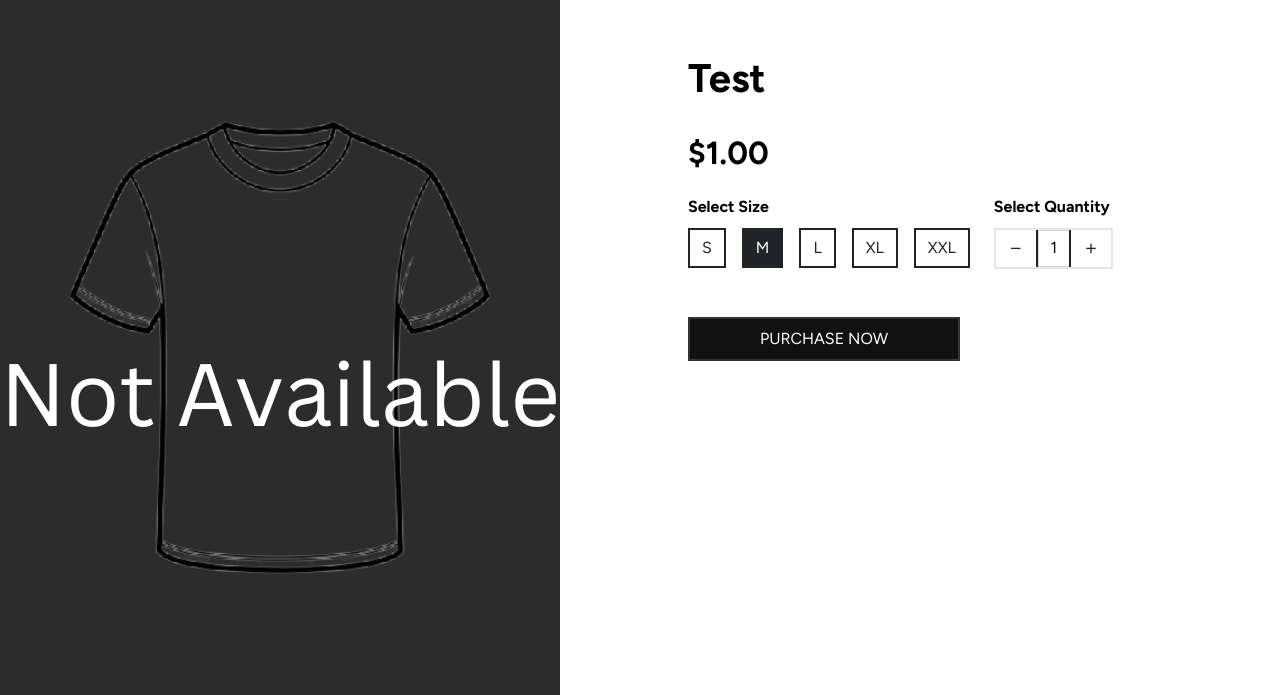
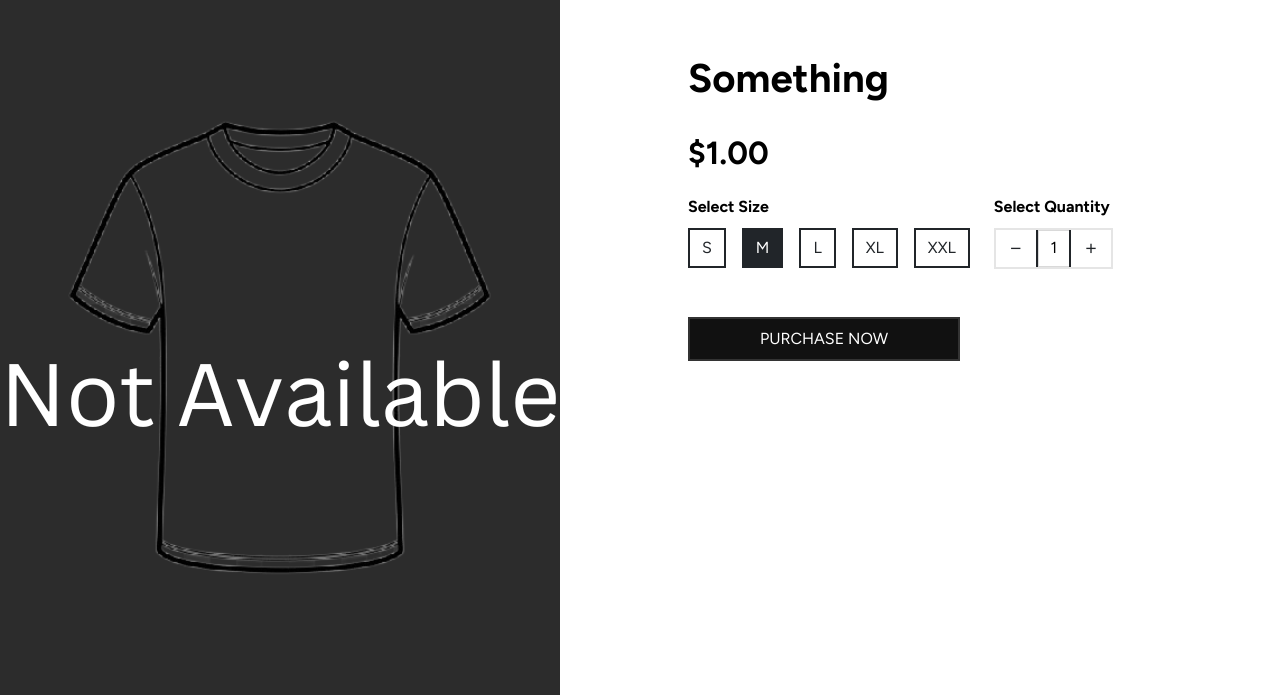
Before and after one commit to d-velopr/PONDER, a plain HTML site: page inStock-pages/stock1.html in a window 1280 px wide. Shown: the part 76-771 px from the top of the page. Drawn offline with Linux system fonts and the light colour scheme.

Commit message:
modified:   inStock-pages/stock1.html 	modified:   index.html

```diff
--- a/inStock-pages/stock1.html
+++ b/inStock-pages/stock1.html
@@ -219,7 +219,7 @@
             <div class="sticky-sidebar p-5">
               <div class="mb-4">
                 <p class="mb-2"></p>
-                <h1 class="fw-bold">Test</h1>
+                <h1 class="fw-bold">Something</h1>
                 <p class="pb-2"></p>
                 <h2 class="fw-bold mb-0">
                   $1.00
```
Also changed, not shown: index.html (+1 -1 lines).
